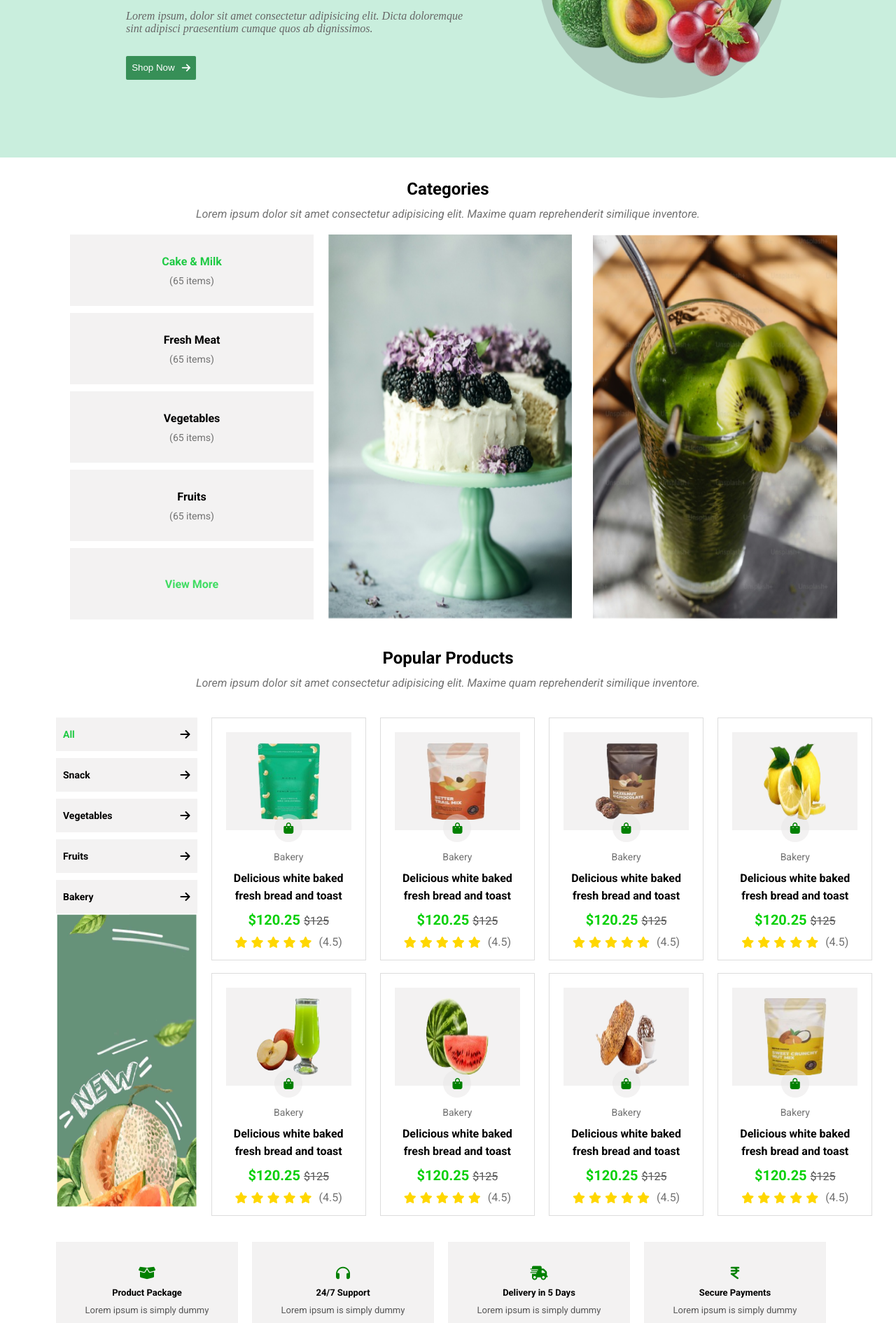
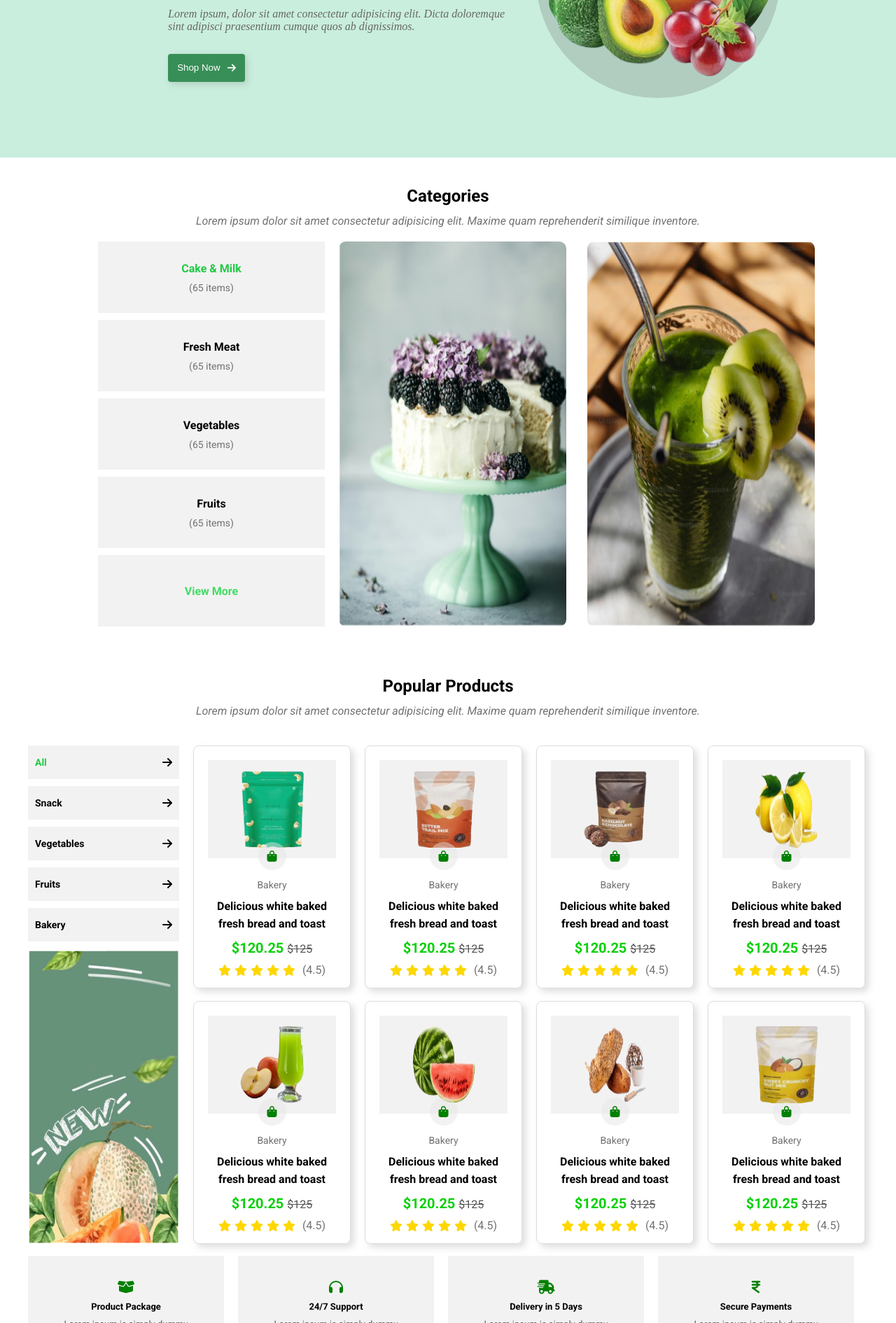
Before and after one commit to rajesh-addala/fruits_app, a plain HTML site: page index.html in a window 1280 px wide. Shown: the part 458-2348 px from the top of the page at 70% size. Drawn offline with Linux system fonts and the light colour scheme; a web font is replaced by a local one.

Commit message:
Commit 4

```diff
--- a/style.css
+++ b/style.css
@@ -73,7 +73,7 @@ body{
     font-size: 25px;
 }
 .main{
-    padding-top:10px;
+    padding:10px 0px;
     box-sizing: border-box;
     height: auto;
 }
@@ -118,7 +118,7 @@ body{
     height: 500px;
     width: auto;
     background-color: #C9EEDD;
-    padding: 10px 30px;
+    padding: 10px 40px;
     display: flex;
 }
 .left1{
@@ -127,8 +127,8 @@ body{
     display: flex;
     flex-direction: column;
     justify-content: center;
+    padding-left: 200px;
     gap: 30px;
-    padding-left: 150px;
     box-sizing: border-box;
 }
 .right1{
@@ -147,10 +147,20 @@ body{
     display: flex;
     align-items: center;
     justify-content: center;
+    transition: 0.6s;
+}
+.right-img:hover{
+    transform: scale(1.03);
+    box-shadow: 5px 5px 10px rgba(0, 128, 0, 0.721);
 }
 .right-img img{
     height: 400px;
     width: 400px;
+    transition: 0.6s;
+}
+
+.right-img img:hover{
+    transform: scale(1.03);
 }
 .title1{
     font-weight: 1000;
@@ -164,12 +174,18 @@ body{
     display: flex;
     align-items: center;
     gap: 10px;
-    height: 34px;
+    height: 30px;
     width: 100px;
     background-color: rgb(55, 143, 87);
-    border-radius: 2px;
+    border-radius: 4px;
     justify-content: center;
     color: white;
+    padding: 5px;
+    transition: 0.4s;
+    box-shadow: 3px 3px 10px #76767646;
+}
+.shop-button:hover{
+    transform: scale(1.05);
 }
 .shop-button button{
     border: 0;
@@ -194,6 +210,7 @@ body{
     display: flex;
     flex-direction: column;
     margin: 10px 0px;
+    padding: 10px 40px;
 }
 .top2{
     height: 100px;
@@ -258,12 +275,13 @@ body{
     width: 43%;
     height: 100%;
     margin-right: 30px;
+    border-radius: 10px;
 }
 
 /* section3 */
 .section3{
     height: 800px;
-    padding: 10px 80px;
+    padding: 10px 40px;
 }
 .top3{
     height: 100px;
@@ -273,6 +291,7 @@ body{
     align-items: center;
     justify-content: center;
     gap: 12px;
+    margin-top: 20px;
     margin-bottom: 20px;
 }
 .top3 span{
@@ -314,6 +333,7 @@ body{
 .left-bottom3{
     width: 100%;
     height:60%;
+    margin-top: 12px;
 }
 .left-bottom3 img{
     height: 100%;
@@ -350,10 +370,16 @@ body{
     height: 87%;
     width: 20%;
     border: 1px solid #ddd;
+    border-radius: 8px;
     padding: 20px;
     display: flex;
     flex-direction: column;
     gap: 30px;
+    box-shadow: 5px 5px 10px rgba(211, 209, 209, 0.696);
+    transition: 0.5s;
+}
+.product-card:hover{
+    transform: scale(1.05);
 }
 .pc-top{
     height: 45%;
@@ -367,6 +393,10 @@ body{
 .pc-top img{
     height: 110px;
     width: 90px;
+    transition: 0.6s;
+}
+.pc-top img:hover{
+    transform: scale(1.05);
 }
 .pc-icon{
     color: green;
@@ -382,6 +412,7 @@ body{
     top: 117px;
     z-index: 1;
 }
+
 .pc-btm{
     display: flex;
     flex-direction: column;
@@ -440,7 +471,7 @@ body{
     align-items: center;
     justify-content: space-around;
     background-color: #fff;
-    padding: 10px 80px;
+    padding: 10px 40px;
 }
 .sec4-cards{
     height: 140px;
@@ -470,11 +501,13 @@ body{
 .section5{
     height: 500px;
     width: 100%;
+    box-sizing: border-box;
     background-image: url("./assests/images/sec5_bg.jpeg");
     background-size: cover;
     background-repeat: no-repeat;
     background-position: center;
     position:absolute;
+    margin-bottom: 20px;
 }
 .sec5-box{
     background-color: #f3ddcd;
@@ -512,7 +545,7 @@ body{
     flex-direction: column;
     align-items: center;
     justify-content: center;
-    padding: 20px 60px;
+    padding: 10px 40px;
     box-sizing: border-box;
 }
 .bottom6{
```
